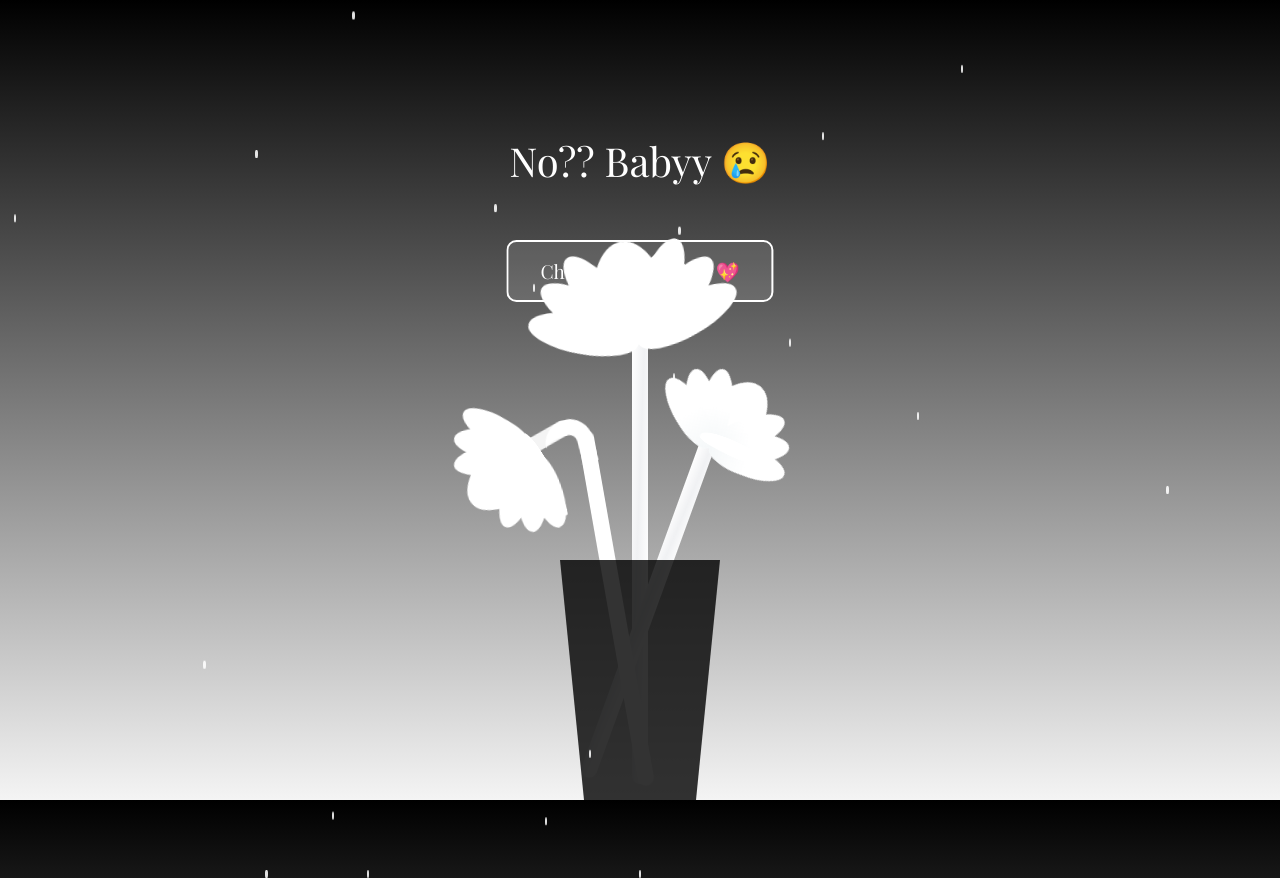
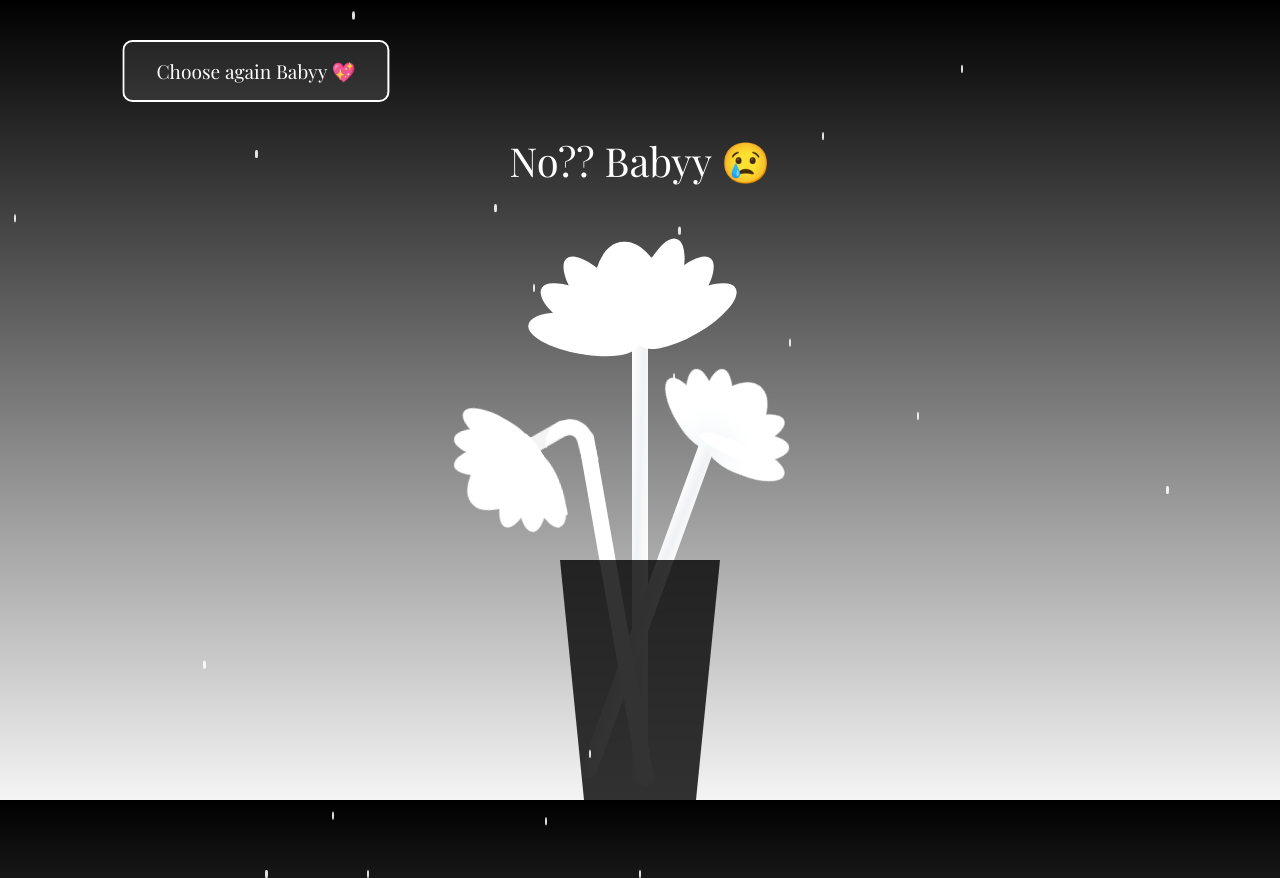
Before and after one commit to vuthadaraleap-boop/letter, a plain HTML site: page no.html in a window 1280 px wide. Drawn offline with nearby package versions, Linux system fonts and the light colour scheme.

Commit message:
Update no.html

```diff
--- a/no.html
+++ b/no.html
@@ -425,8 +425,8 @@ h1 {
 }
 .retry-btn {
   position: absolute;
-  top: 30%;
-  left: 50%;
+  top: 5%;
+  left: 20%;
   transform: translateX(-50%);
   padding: 1rem 2rem;
   font-size: 1.2rem;
```
